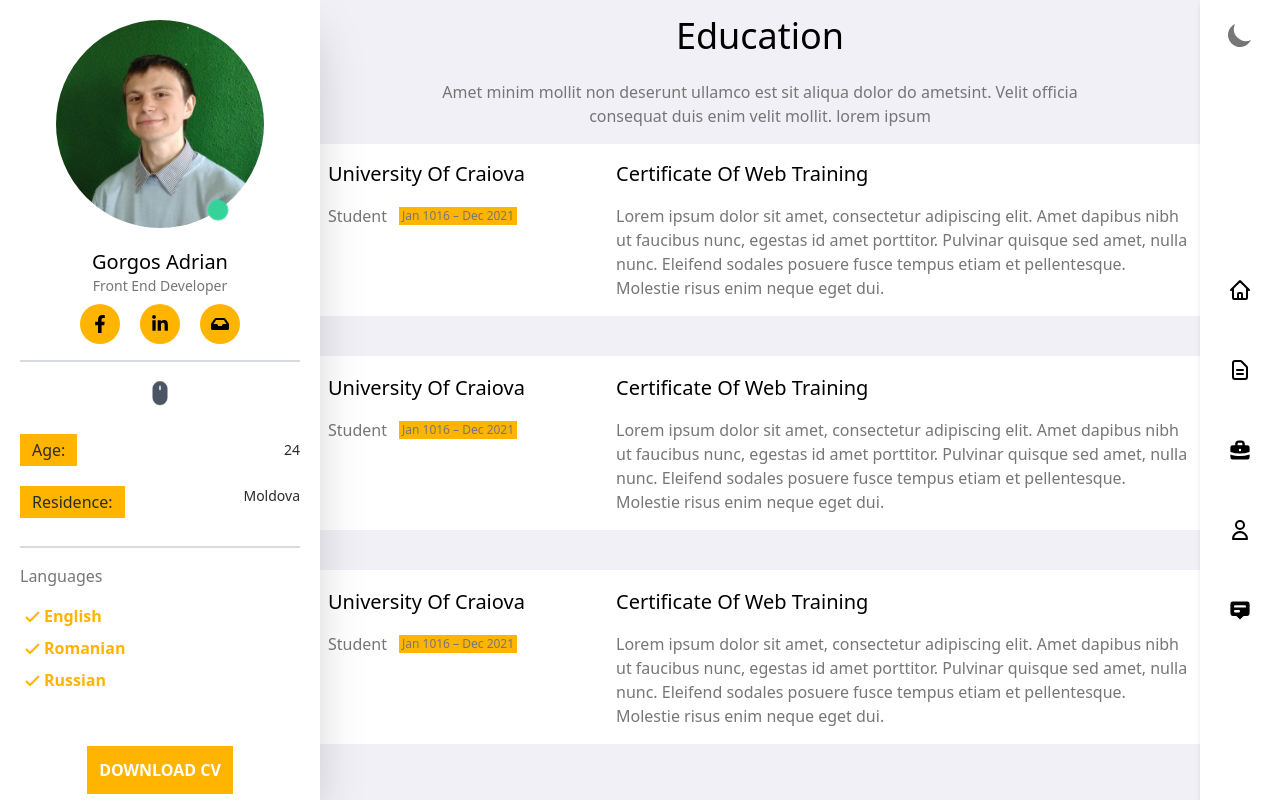
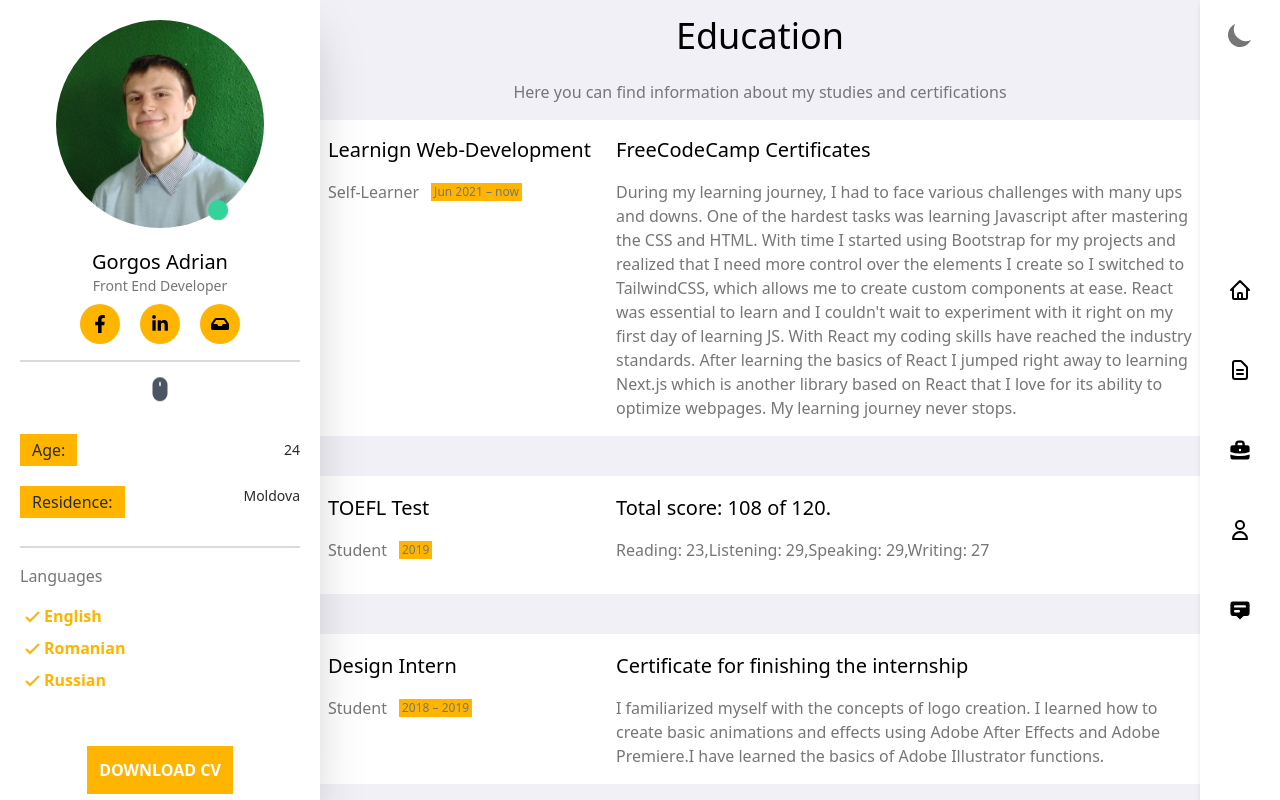
Before and after one commit to terry9737/portfolio_redesign, a Next.js app: page /Education in a window 1280 px wide. Shown: the top 800 px of the page. Built offline with nearby package versions, Linux system fonts and the light colour scheme.

Commit message:
filled real info

```diff
--- a/comps/Education/education.js
+++ b/comps/Education/education.js
@@ -1,30 +1,63 @@
 export const education = [
   {
-    place: "University Of Craiova",
+    place: "Learnign Web-Development",
+    post: "Self-Learner",
+    date: "Jun 2021 – now",
+    award: "FreeCodeCamp Certificates",
+    text: "During my learning journey, I had to face various challenges with many ups and downs. One of the hardest tasks was learning Javascript after mastering the CSS and HTML. With time I started using Bootstrap for my projects and realized that I need more control over the elements I create so I switched to TailwindCSS, which allows me to create custom components at ease. React was essential to learn and I couldn't wait to experiment with it right on my first day of learning JS. With React my coding skills have reached the industry standards. After learning the basics of React I jumped right away to learning Next.js which is another library based on React that I love for its ability to optimize webpages. My learning journey never stops.",
+    id: 0,
+  },
+  {
+    place: "TOEFL Test",
+    post: "Student",
+    date: "2019",
+    award: "Total score: 108 of 120.",
+    text: " Reading: 23,Listening: 29,Speaking: 29,Writing: 27",
+    id: 1,
+  },
+  {
+    place: "Design Intern",
+    post: "Student",
+    date: "2018 – 2019",
+    award: "Certificate for finishing the internship",
+    text: " I familiarized myself with the concepts of logo creation. I learned how to create basic animations and effects using  Adobe After Effects and Adobe Premiere.I have learned the basics of Adobe Illustrator functions.",
+    id: 2,
+  },
+  {
+    place: "Erasmus+",
+    post: "Student",
+    date: "2018 – 2018",
+    award: "Erasmus Certificate",
+    text: "At the Pavol Jozef Šafárik University in Slovakia, I had taken courses focused on Multimedia Communication, Multimedia Design,Online Journalism, Creative Writing and Film Studies.I gained extensive knowledge of basic design patterns and UX practices used in the multimedia field.",
+    id: 3,
+  },
+  {
+    place: "Audio-Visual Intern",
     post: "Student",
     date: "Jan 1016 – Dec 2021",
-    award: "Certificate Of Web Training",
-    text: "Lorem ipsum dolor sit amet, consectetur adipiscing elit. Amet dapibus nibh ut faucibus nunc, egestas id amet porttitor. Pulvinar quisque sed amet, nulla nunc. Eleifend sodales posuere fusce tempus etiam et pellentesque. Molestie risus enim neque eget dui.",
-    id: 0,
+    award: "Certificate for finishing the internship",
+    text: "I have experienced a large variety of processes on how Audio-Visual Communication takes place, having the chance to participate in a radio-related program. I got familiarised with the concepts of voice balancing, intonation, and dialect.",
+    id: 4,
   },
   {
     place: "University Of Craiova",
     post: "Student",
-    date: "Jan 1016 – Dec 2021",
-    award: "Certificate Of Web Training",
-    text: "Lorem ipsum dolor sit amet, consectetur adipiscing elit. Amet dapibus nibh ut faucibus nunc, egestas id amet porttitor. Pulvinar quisque sed amet, nulla nunc. Eleifend sodales posuere fusce tempus etiam et pellentesque. Molestie risus enim neque eget dui.",
-    id: 1,
+    date: "2016 – 2019",
+    award:
+      "Bachelor's degree in Applied Visual Communication with a score of 9.63 from 10",
+    text: "During my three years study period at the University of Craiova, I have learned the essentials of Visual Communication techniques and interpersonal communication. Additionally, I am acquainted with research methods in the field and know how to adapt a certain strategy depending on the sector of activity. I learned to easily communicate using multimedia channels and how to attract an audience's interest based on their needs and requirements.",
+    id: 5,
   },
   {
-    place: "University Of Craiova",
+    place: "Natalia Dadiani High School",
     post: "Student",
-    date: "Jan 1016 – Dec 2021",
-    award: "Certificate Of Web Training",
-    text: "Lorem ipsum dolor sit amet, consectetur adipiscing elit. Amet dapibus nibh ut faucibus nunc, egestas id amet porttitor. Pulvinar quisque sed amet, nulla nunc. Eleifend sodales posuere fusce tempus etiam et pellentesque. Molestie risus enim neque eget dui.",
-    id: 2,
+    date: "2011 – 2016",
+    award: "High School Diploma",
+    text: "During my high school studies, I presented a keen interest in the field of informatics and participated in numerous creative activities along with my classmates",
+    id: 6,
   },
 ];
 export const educationTitle = {
   title: "Education",
-  body: "Amet minim mollit non deserunt ullamco est sit aliqua dolor do ametsint. Velit officia consequat duis enim velit mollit. lorem ipsum",
+  body: "Here you can find information about my studies and certifications",
 };
--- a/comps/Languages/Languages.js
+++ b/comps/Languages/Languages.js
@@ -13,7 +13,7 @@
     <main className="pt-5 bg-header-default dark:bg-dark-mainBackground">
       <Container>
         <div className="bg-header-default dark:bg-dark-mainBackground">
-          <h1 className="text-center text-2xl text-navbar-default font-semibold dark:text-gray-300 mb-5">
+          <h1 className="text-center text-3xl text-navbar-default font-semibold dark:text-gray-100 mb-5">
             A brief overview of my projects
           </h1>
           <Swiper
--- a/comps/Languages/LanguagesData.js
+++ b/comps/Languages/LanguagesData.js
@@ -7,7 +7,7 @@
 export const info = [
   {
     title: "Lasles Vpn",
-    body: "A landingpage I made using Next.js and TailwindCSS",
+    body: "a landing page I made using Next.js and Tailwind ",
     url: "https://spa-vpn-sitex-n9032a3yk-greaffer.vercel.app/",
     category: "next",
     img: two,
@@ -15,7 +15,7 @@
   },
   {
     title: "Patrix",
-    body: "A landing page I made using Bootstrap5",
+    body: "A landing page I made using Bootstrap",
     url: "https://terry9737.github.io/purple-respo/",
     category: "vanila",
     img: three,
@@ -23,7 +23,7 @@
   },
   {
     title: "Net Pirate",
-    body: " Another landingpage I made using Bootstrap5Another landingpage I made using Bootstrap5",
+    body: " Another landingpage I made using Bootstrap",
     url: "https://terry9737.github.io/btstrp/#home",
     category: "vanila",
     img: four,
@@ -31,7 +31,7 @@
   },
   {
     title: "Living the simple life",
-    body: " Another landingpage I made using Bootstrap5Another landingpage I made using Bootstrap5",
+    body: "A vanilla CSS and HTML page",
     url: "https://terry9737.github.io/respo/index.html",
     category: "vanila",
     img: one,
--- a/comps/Work/work.js
+++ b/comps/Work/work.js
@@ -1,31 +1,39 @@
 export const work = [
   {
-    place: "University Of Craiova",
-    post: "Student",
-    date: "Jan 1016 – Dec 2021",
-    award: "Certificate Of Web Training",
-    text: "Lorem ipsum dolor sit amet, consectetur adipiscing elit. Amet dapibus nibh ut faucibus nunc, egestas id amet porttitor. Pulvinar quisque sed amet, nulla nunc. Eleifend sodales posuere fusce tempus etiam et pellentesque. Molestie risus enim neque eget dui.",
+    place: "Order Entry, Moldova",
+    post: "Operator",
+    date: "2020 - 2021",
+    // award: "Certificate Of Web Training",
+    text: "Transport orders creation and review. Contact customers for missing information. Update orders in the system. Making various reports in Excel, attention to details, high level of responsibility ",
     id: 0,
   },
   {
-    place: "University Of Craiova",
-    post: "Student",
-    date: "Jan 1016 – Dec 2021",
-    award: "Certificate Of Web Training",
-    text: "Lorem ipsum dolor sit amet, consectetur adipiscing elit. Amet dapibus nibh ut faucibus nunc, egestas id amet porttitor. Pulvinar quisque sed amet, nulla nunc. Eleifend sodales posuere fusce tempus etiam et pellentesque. Molestie risus enim neque eget dui.",
+    place: "Radisson Hotel, Copenhagen",
+    post: "Service Assistant",
+    date: "2019 – 2020",
+    // award: "Certificate Of Web Training",
+    text: "Maintain the reception, food and beverage outlets, public areas, stores, back office, and staff areas in a clean and tidy condition.  Ensure clear communications with other departments to ensure minimal impact on guest service.",
     id: 1,
   },
   {
-    place: "University Of Craiova",
-    post: "Student",
-    date: "Jan 1016 – Dec 2021",
-    award: "Certificate Of Web Training",
-    text: "Lorem ipsum dolor sit amet, consectetur adipiscing elit. Amet dapibus nibh ut faucibus nunc, egestas id amet porttitor. Pulvinar quisque sed amet, nulla nunc. Eleifend sodales posuere fusce tempus etiam et pellentesque. Molestie risus enim neque eget dui.",
+    place: "Sixteen Fifty Two, USA",
+    post: "Server",
+    date: "2018 – 2018",
+    // award: "Certificate Of Web Training",
+    text: "Take orders: delivering drinks and meals to customers. - Anticipate and address customer concerns. - Greet customers with a smile and report invoices. - Communicate with staff on issues, products, and equipment.",
     id: 2,
+  },
+  {
+    place: "Fourchette, Moldova",
+    post: "Wine consultant",
+    date: "2015 - 2016",
+    // award: "Certificate Of Web Training",
+    text: "Inform customers about new offers and recommended wine for customers.",
+    id: 3,
   },
 ];
 
 export const workTitle = {
   title: "Work History",
-  body: "Amet minim mollit non deserunt ullamco est sit aliqua dolor do amet sint. Velit officia consequat duis enim velit mollit. lorem ipsum",
+  body: "Here you can find information about my working history",
 };
--- a/comps/portfolio/portfolioNav.js
+++ b/comps/portfolio/portfolioNav.js
@@ -36,10 +36,8 @@
         Portfolios
       </h1>
       <p className="text-center mb-5">
-        Lorem ipsum dolor sit amet consectetur adipisicing elit. Asperiores
-        quidem eum ducimus impedit aliquam error incidunt fugiat similique ut
-        doloremque, voluptatem dolorum, laudantium amet natus porro maiores sint
-        quaerat ratione!
+        A section on my works that I created from various online designs and
+        YouTube projects
       </p>
       <ul className="flex items-center justify-center space-x-5 dark:text-gray-400">
         {titles.map((title) => {
--- a/pages/Education.js
+++ b/pages/Education.js
@@ -6,7 +6,7 @@
   return (
     <Container>
       <motion.div
-        className="h-screen"
+        className="h-full"
         initial={{ y: -500 }}
         animate={{ y: 0 }}
         transition={{ type: "spring", bounce: 0.3, damping: 11 }}
--- a/pages/Websites.js
+++ b/pages/Websites.js
@@ -139,7 +139,7 @@
                 animate={controlsFive}
                 className="text-gray-50 font-semibold text-center my-3"
               >
-                item one
+                Focus On Readability
               </motion.h3>
               <motion.p
                 variants={secondsubText}
@@ -147,8 +147,9 @@
                 animate={controlsSix}
                 className="website_text z-10"
               >
-                Lorem ipsum dolor sit amet consectetur adipisicing elit. Rerum,
-                Lorem ipsum dolor sit amet consectetur adipisicing elit. Rerum,
+                Strong knowledge of basic web technologies such as HTML, CSS,
+                Bootstrap,TailwindCSS,Sass and working knowledge of Linux and
+                Windows
               </motion.p>
             </motion.span>
           </motion.section>
@@ -195,7 +196,7 @@
                 animate={controlsEight}
                 className="text-gray-50 font-semibold text-center my-3"
               >
-                item one
+                Sources
               </motion.h3>
               <motion.p
                 variants={thirdsubText}
@@ -203,8 +204,8 @@
                 animate={controlsNine}
                 className="website_text z-10"
               >
-                Lorem ipsum dolor sit amet consectetur adipisicing elit. Rerum,
-                Lorem ipsum dolor sit amet consectetur adipisicing elit. Rerum,
+                I have learned everything I know from courses that on YouTube,
+                Udemy, Stackoverflow posts, GitHub and Scrimba
               </motion.p>
             </motion.span>
           </motion.section>
@@ -251,7 +252,7 @@
                 animate={controlsEleven}
                 className="text-gray-50 font-semibold text-center my-3"
               >
-                item one
+                Diverse Knowledge
               </motion.h3>
               <motion.p
                 variants={fourthsubText}
@@ -259,8 +260,9 @@
                 animate={controlsTwelwe}
                 className="website_text z-10"
               >
-                Lorem ipsum dolor sit amet consectetur adipisicing elit. Rerum,
-                Lorem ipsum dolor sit amet consectetur adipisicing elit. Rerum,
+                I have experience working with npm packages and using them
+                properly to create corresponding designs. Additionally I am
+                acknowledged with REST APIs, Axios, and other hooks from Next.js
               </motion.p>
             </motion.span>
           </motion.section>
```
